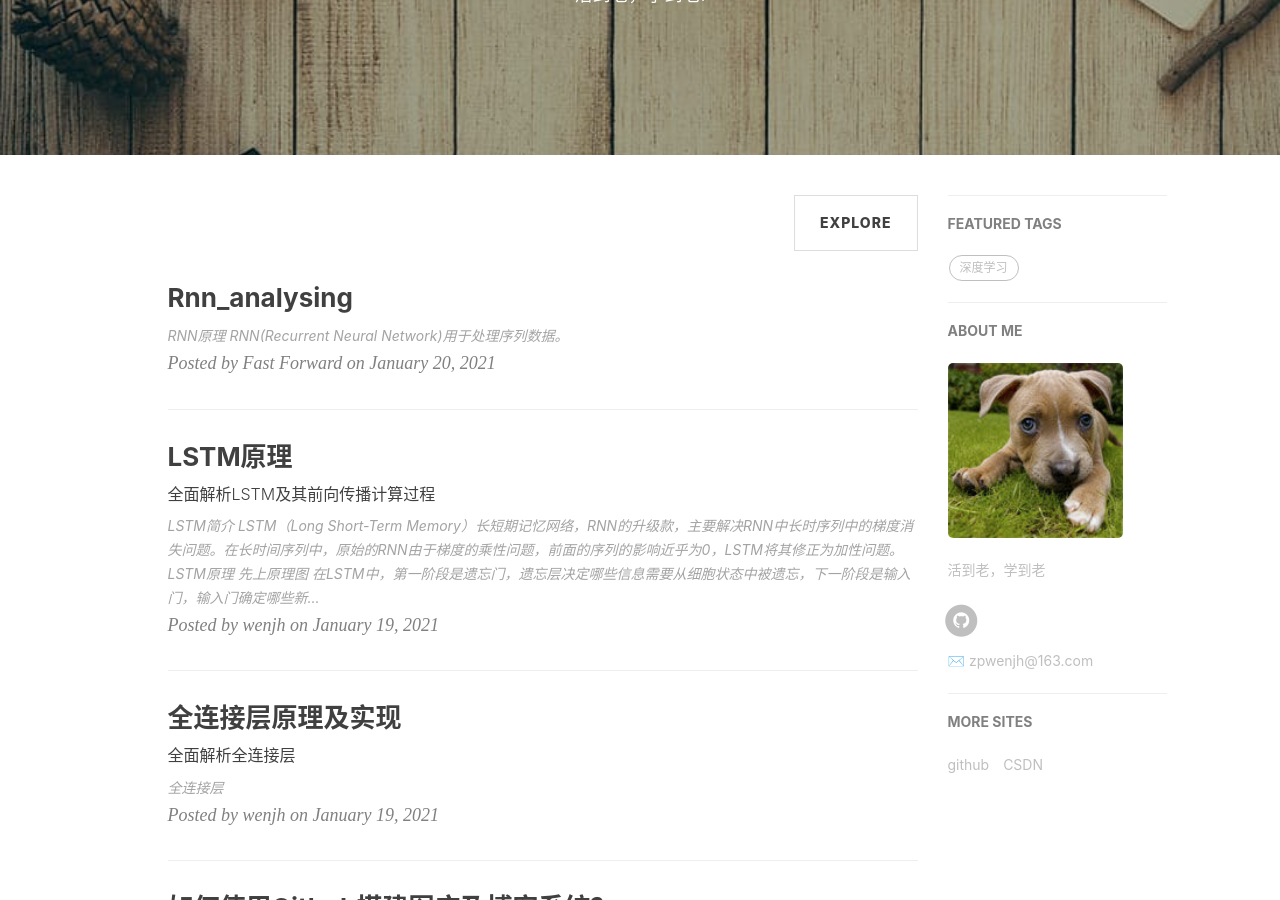
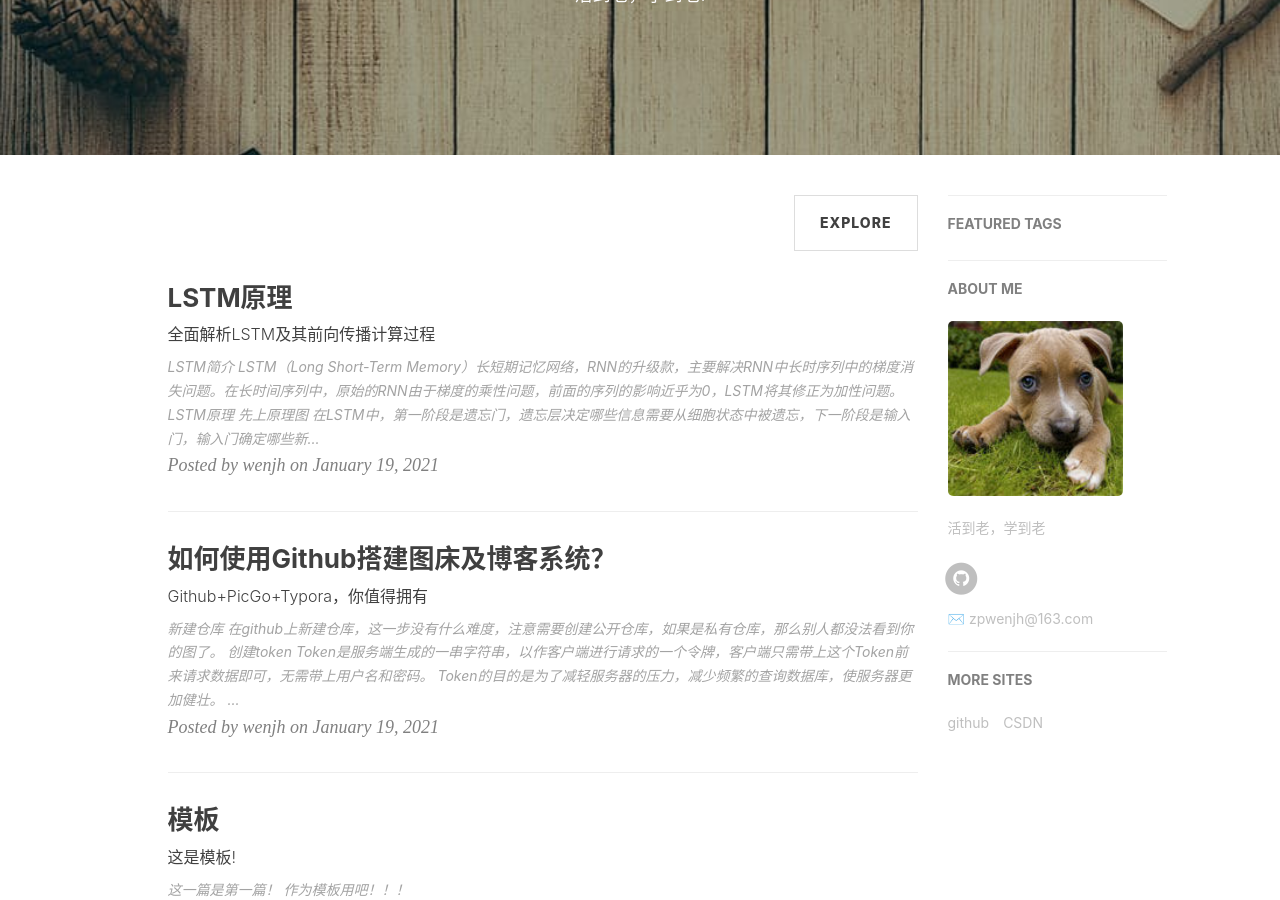
Before and after one commit to zpwenjh/zpwenjh.github.io, a Jekyll site: the page built from index.html, in a window 1280 px wide and 900 px high, scrolled down 263 px. Built offline with Jekyll 4.4.1, drawn with Linux system fonts in a browser that asks for light colours; nearby versions of some CDN libraries; the list of posts is cut into pages by our own code; comment, search, counter and statistics services are not loaded.

```diff
--- a/_posts/deep_learning/2021-01-19-Analysing_of_Fully_Connected_Layer.md
+++ /dev/null
@@ -1,13 +0,0 @@
----
-layout:     post
-title:      全连接层原理及实现
-subtitle:   全面解析全连接层
-date:       2021-01-19
-author:     wenjh
-header-img: img/post-bg-unix-linux.jpg
-catalog:    false
-tags:
-    - 深度学习
----
-
-全连接层
--- a/_posts/deep_learning/2021-01-20-RNN_analysing.md
+++ /dev/null
@@ -1,3 +0,0 @@
-# RNN原理
-
-RNN(Recurrent Neural Network)用于处理序列数据。
```
Also changed, not shown: _posts/deep_learning/2021-02-04-LSTM_analysing.md (+1 -1 lines).
